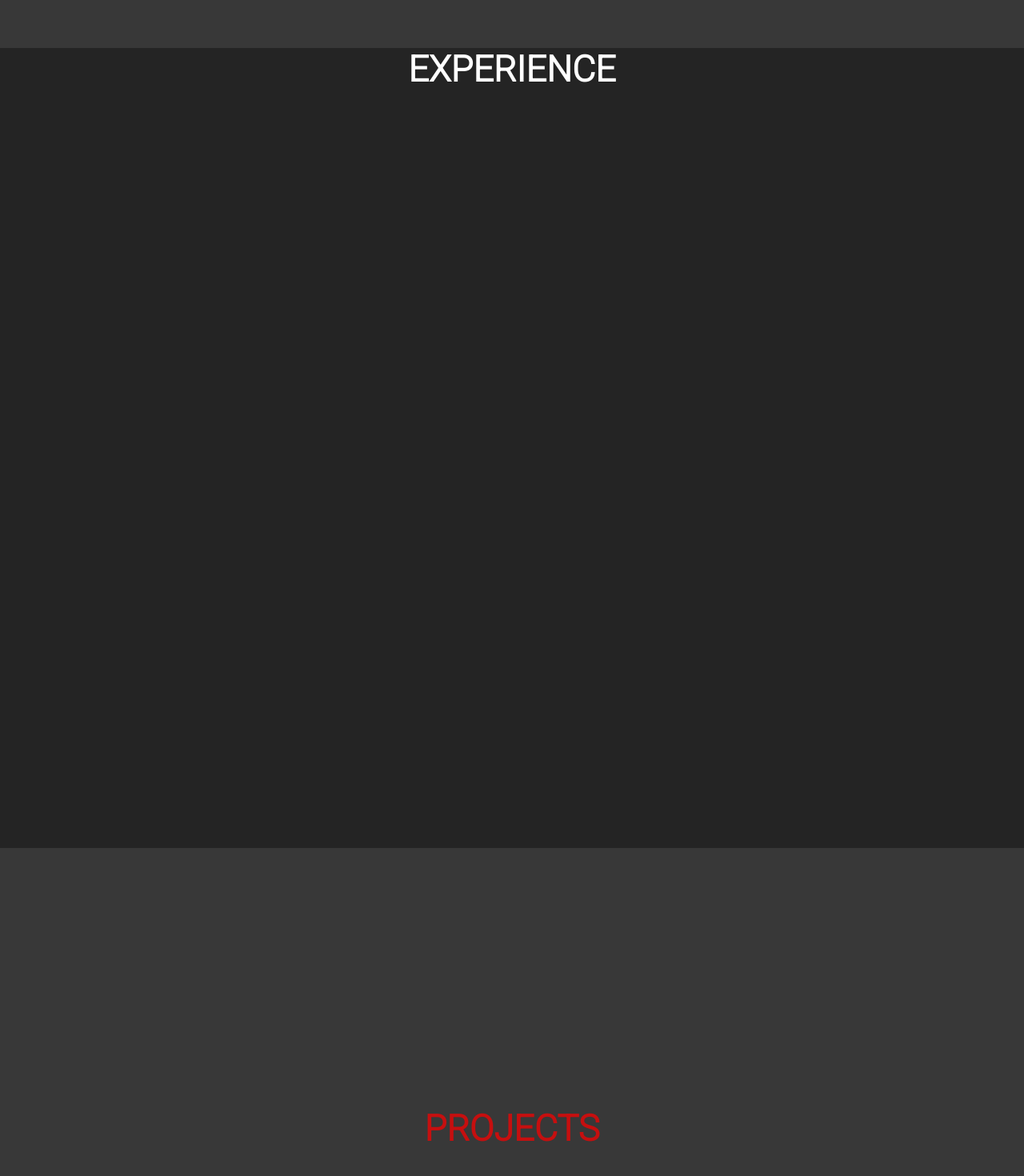
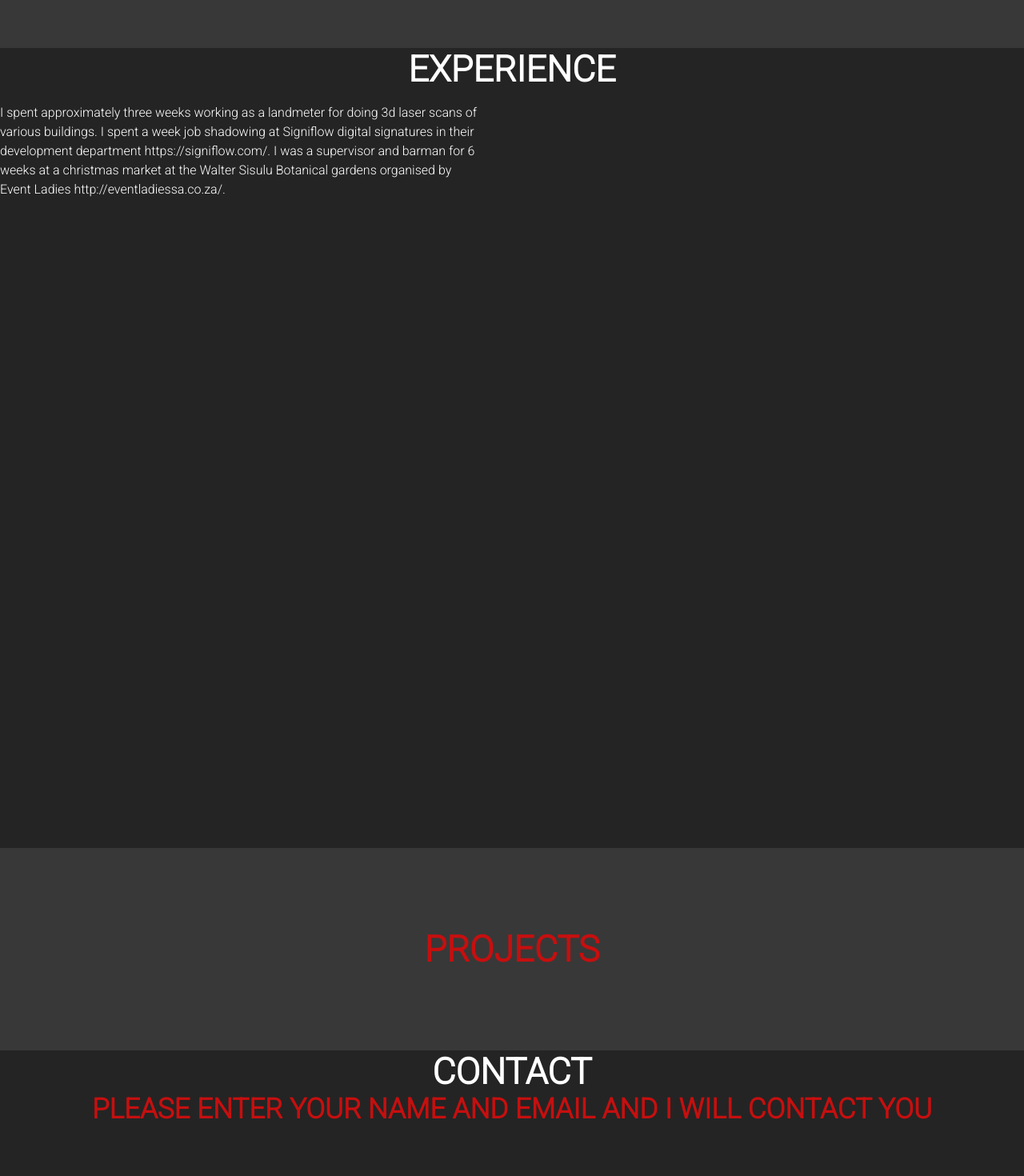
Before and after one commit to GvNiekerk/Project1, a React (Create React App) app: page / in a window 1280 px wide. Shown: the part 1340-2810 px from the top of the page at 80% size. Built offline with nearby package versions, Linux system fonts and the light colour scheme.

Commit message:
Changes-experience-info

```diff
--- a/src/App.js
+++ b/src/App.js
@@ -46,9 +46,14 @@ function App() {
       </div>
       <div id="experience" className="Dark-Section">
         <h1 className="Menu-Header" style={{ color: "#FFFFFF", fontSize: 45 }}>EXPERIENCE</h1>
+        <p style={{lineHeight: 1.5, maxWidth: 600, color: "white"}}>
+          I spent approximately three weeks working as a landmeter for doing 3d laser scans of various buildings.
+          I spent a week job shadowing at Signiflow digital signatures in their development department https://signiflow.com/.
+          I was a supervisor and barman for 6 weeks at a christmas market at the Walter Sisulu Botanical gardens organised by Event Ladies http://eventladiessa.co.za/.
+        </p>
       </div>
       <div id="projects" className="Light-Section">
-        <h1 className="Menu-Header" style={{ color: "#c60f0f", fontSize: 45, width : 100, minHeight : 500 }}>PROJECTS</h1>
+        <h1 className="Menu-Header" style={{ color: "#c60f0f", fontSize: 45 }}>PROJECTS</h1>
       </div>
       <div id="contact" className="Dark-Section">
         <h1 className="Menu-Header" style={{ color: "#FFFFFF", fontSize: 45 }}>CONTACT</h1>
```
